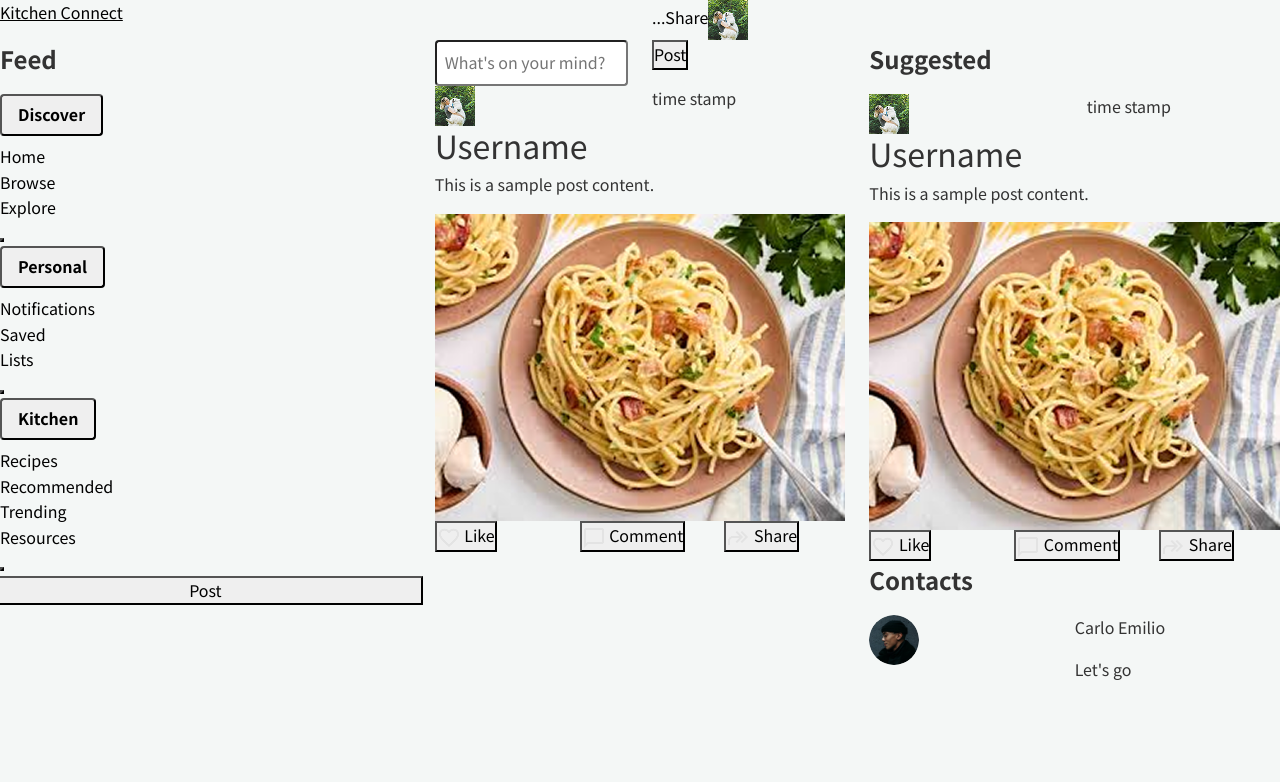
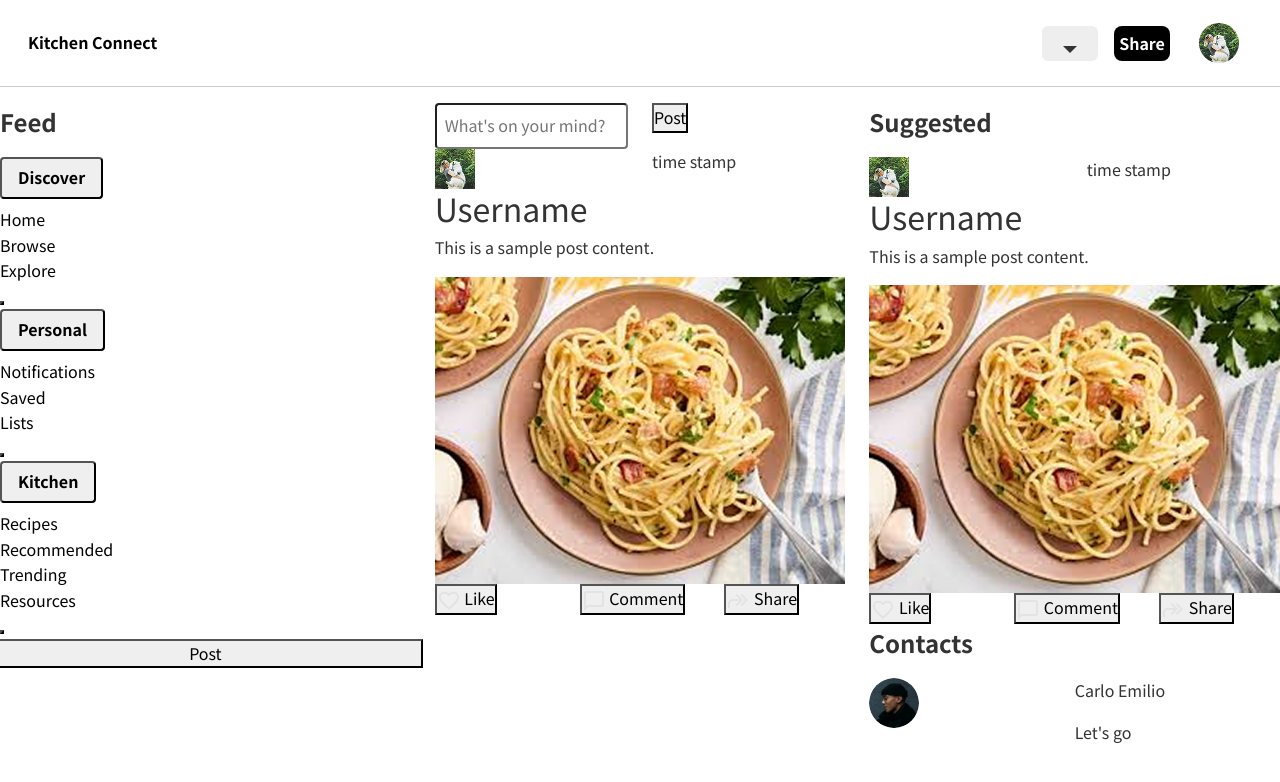
Before and after one commit to brocoli05/kitchen-connect-client, a Next.js app: page /mainpage in a window 1280 px wide. Shown: the top 782 px of the page. Built offline with nearby package versions, Linux system fonts and the light colour scheme.

Commit message:
top bar finished with css

```diff
--- a/components/TopNavBar.jsx
+++ b/components/TopNavBar.jsx
@@ -3,21 +3,71 @@ import "../styles/main.css";
 import { useRouter } from "next/router";
 import Row from "react-bootstrap/Row";
 import Col from "react-bootstrap/Col";
+import { Dropdown } from "react-bootstrap";
+
 export default function TopNavBar({}) {
+  const router = useRouter();
   return (
-    <Row className="topnav">
-      <Col className="topnav-left">
-        <a className="active" href="/">
+    <div>
+      <Row className="m-3 d-flex align-items-center topnav">
+        <Col md={8} className="d-flex justify-content-start topnav-left">
+          <a className="fw-bold active" href="/">
             Kitchen Connect
           </a>
         </Col>
-      <Col className="topnav-right">
-        <a href="/settings">...</a>
-        <a href="/share">Share</a>
-        <a href="/profile/edit">
-          <img src={"/Avatar.png"} alt="User Avatar" />
+        <Col
+          md={4}
+          className="d-flex justify-content-end topnav-right d-flex align-items-center"
+        >
+          <Dropdown className="me-3 rounded-3 d-flex align-items-center justify-content-center">
+            <Dropdown.Toggle
+              variant="light"
+              className="fw-bold "
+              style={{
+                // width: "46px",
+                backgroundColor: "#EEEEEE",
+                border: "none",
+                fontSize: "1.5rem",
+                color: "#333",
+                height: "35px",
+                width: "56px",
+              }}
+              id="dropdown-settings"
+            ></Dropdown.Toggle>
+            <Dropdown.Menu align="end">
+              <Dropdown.Item onClick={() => router.push("/settings")}>
+                Settings…
+              </Dropdown.Item>
+            </Dropdown.Menu>
+          </Dropdown>
+          <button
+            onClick={() => router.push("/share")}
+            className="me-3 rounded-3 d-flex align-items-center justify-content-center btn btn-link fw-bold"
+            style={{
+              textDecoration: "none",
+              color: "#FFFFFF",
+              backgroundColor: "#000000ff",
+              border: "none",
+              height: "35px",
+              width: "56px",
+            }}
+            type="button"
+          >
+            Share
+          </button>
+          <a
+            href="/profile/edit"
+            className=" d-flex align-items-center h-100 justify-content-center btn btn-link"
+          >
+            <img
+              className="rounded-circle"
+              src={"/Avatar.png"}
+              alt="User Avatar"
+            />
           </a>
         </Col>
       </Row>
+      <hr />
+    </div>
   );
 }
--- a/styles/main.css
+++ b/styles/main.css
@@ -4,7 +4,7 @@
 :root {
   --primary-color: #010101;
   --secondary-color: #4682b4;
-  --background-color: #f4f7f6;
+  --background-color: #ffffff;
   --text-color: #333;
   --light-text-color: #666;
   --border-color: #ddd;
```
Lines whose indentation alone changed are shown as unchanged.
